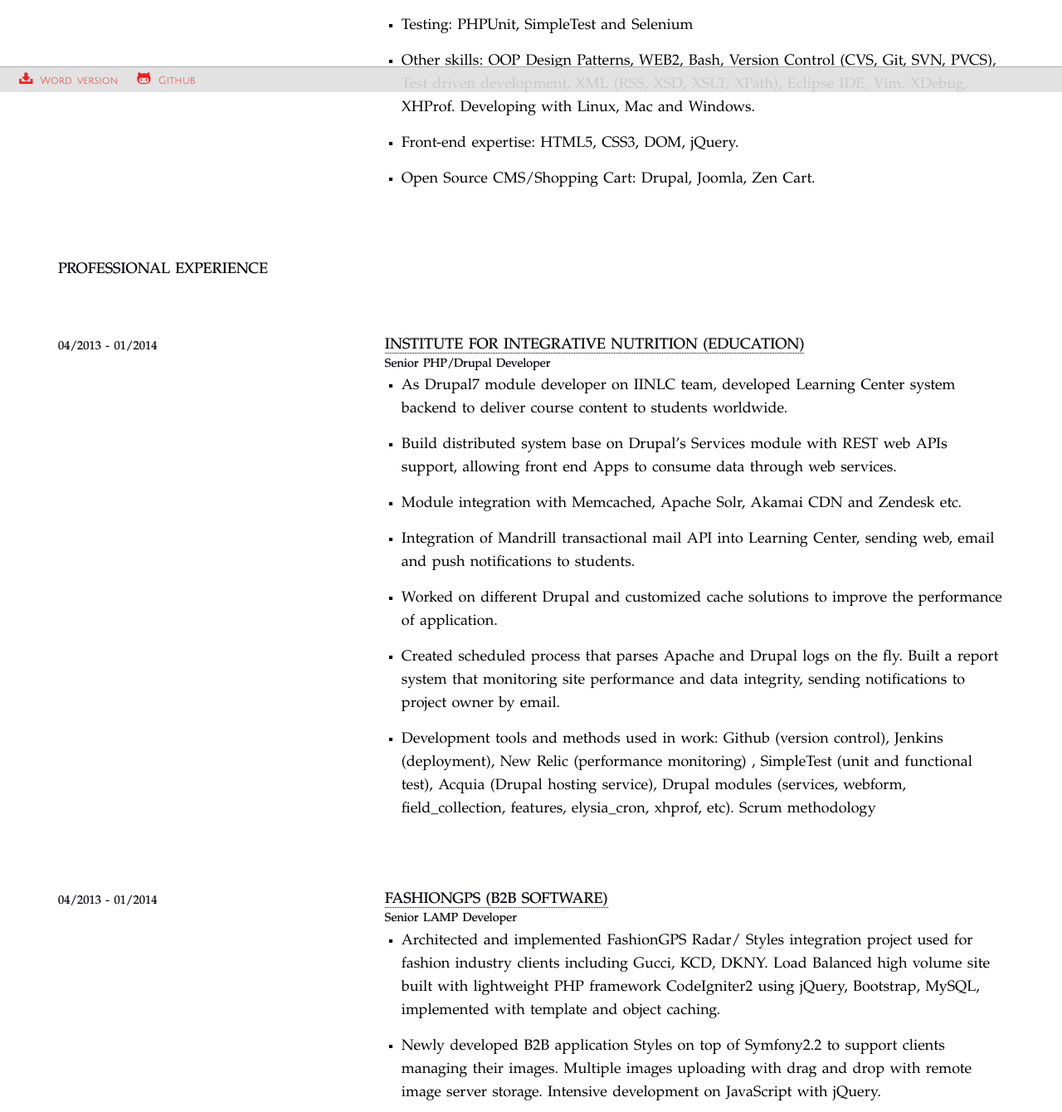
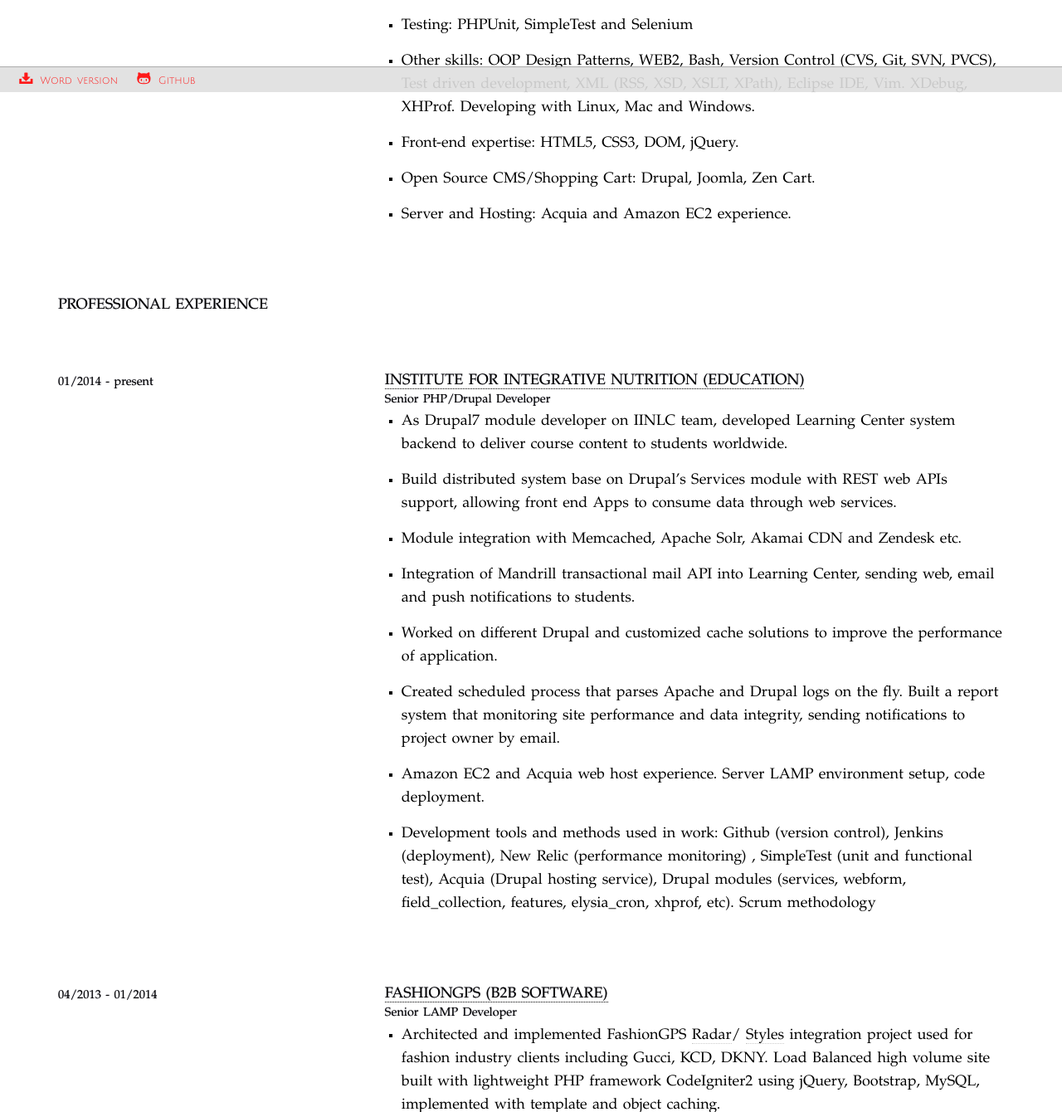
Before and after one commit to dewen/resume, a PHP site: page /resume/index.php in a window 1280 px wide. Shown: the part 689-2029 px from the top of the page at 83% size. Run offline with PHP 8.4, Linux system fonts and the light colour scheme.

Commit message:
Added EC2 experience

```diff
--- a/resume/index.php
+++ b/resume/index.php
@@ -77,6 +77,7 @@ require_once('../init.php');
                     <li>Other skills: OOP Design Patterns, WEB2, Bash, Version Control (CVS, Git, SVN, PVCS), Test driven development, XML (RSS, XSD, XSLT, XPath), Eclipse IDE, Vim. XDebug, XHProf. Developing with Linux, Mac and Windows.</li>
                     <li>Front-end expertise: HTML5, CSS3, DOM, jQuery.</li>
                     <li>Open Source CMS/Shopping Cart: Drupal, Joomla, Zen Cart.</li>
+                    <li>Server and Hosting: Acquia and Amazon EC2 experience.</li>
                 </ul>
             </div>
         </div>
@@ -95,7 +96,7 @@ require_once('../init.php');
     <div class="container">
         <div class="row">
             <div class="fourcol">
-                <h4>04/2013 - 01/2014</h4>
+                <h4>01/2014 - present</h4>
             </div>
             <div class="eightcol last">
                 <h3><a href="http://www.integrativenutrition.com/" target="_blank">Institute for Integrative Nutrition (education)</a></h3>
@@ -108,6 +109,7 @@ require_once('../init.php');
                   <li>Integration of Mandrill transactional mail API into Learning Center, sending web, email and push notifications to students.</li>
                   <li>Worked on different Drupal and customized cache solutions to improve the performance of application. </li>
                   <li>Created scheduled process that parses Apache and Drupal logs on the fly. Built a report system that monitoring site performance and data integrity, sending notifications to project owner by email.</li>
+                  <li>Amazon EC2 and Acquia web host experience. Server LAMP environment setup, code deployment.</li>
                   <li>Development tools and methods used in work: Github (version control), Jenkins (deployment), New Relic (performance monitoring) , SimpleTest (unit and functional test), Acquia (Drupal hosting service), Drupal modules (services, webform, field_collection, features, elysia_cron, xhprof, etc). Scrum methodology</li>
 
 
```
Also changed, not shown: 2 other files.
